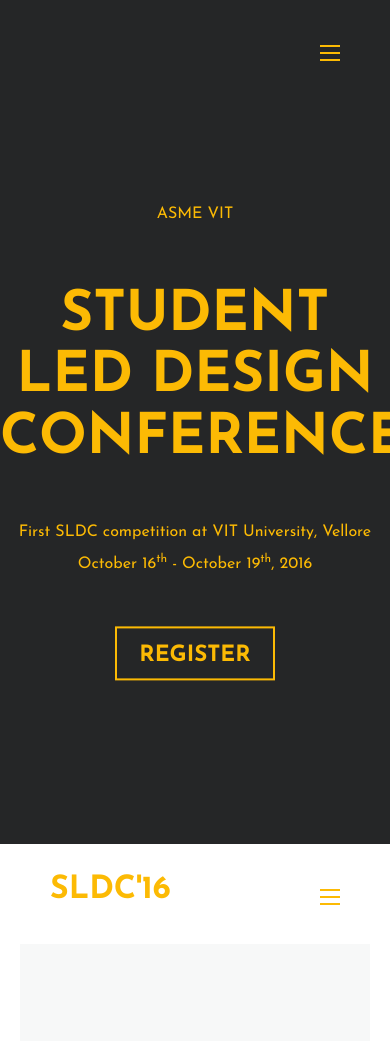
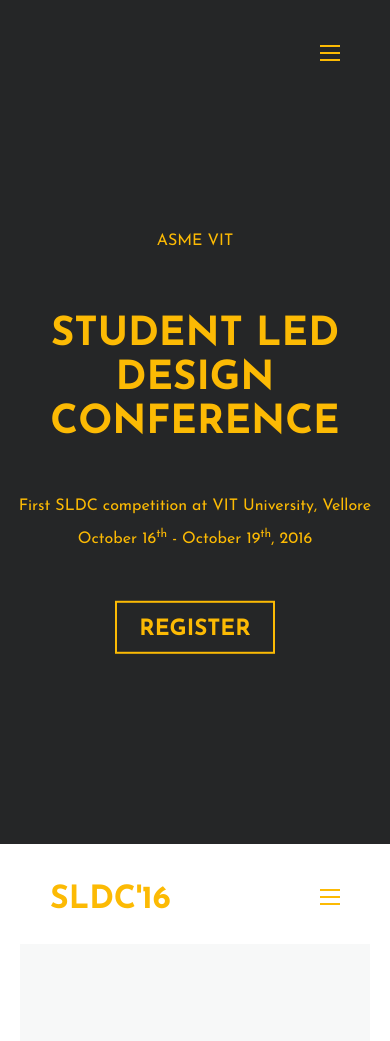
Before and after one commit to runofthemillgeek/sldc-asme-vit, a website: page index.html in a window 390 px wide. Shown: the top 1041 px of the page. Drawn offline with nearby package versions, Linux system fonts and the light colour scheme.

Commit message:
More mobile issues fixed

```diff
--- a/sass/partials/_content.scss
+++ b/sass/partials/_content.scss
@@ -9,6 +9,7 @@
 	color: $yellow;
 	position: relative;
 
+
 	.container {
 		position: relative;
 		top: 50%;
@@ -16,11 +17,16 @@
 		> .row {
 			padding-top: 40px;
 		}
+
 	}
 
 	h1 {
 		font-size: $hero-h1-size;
 		text-transform: uppercase;
+
+		@media (max-width: 600px) {
+			font-size: $hero-h1-size - 1em;
+		}
 	}
 
 	.hamburger {
@@ -53,6 +59,8 @@
 			font-weight: $bold;
 			font-size: $logo-text-size;
 			color: $yellow;
+			position: relative;
+			top: 10px;
 		}
 
 	}
```
Also changed, not shown: css/main.css, css/main.min.css.
